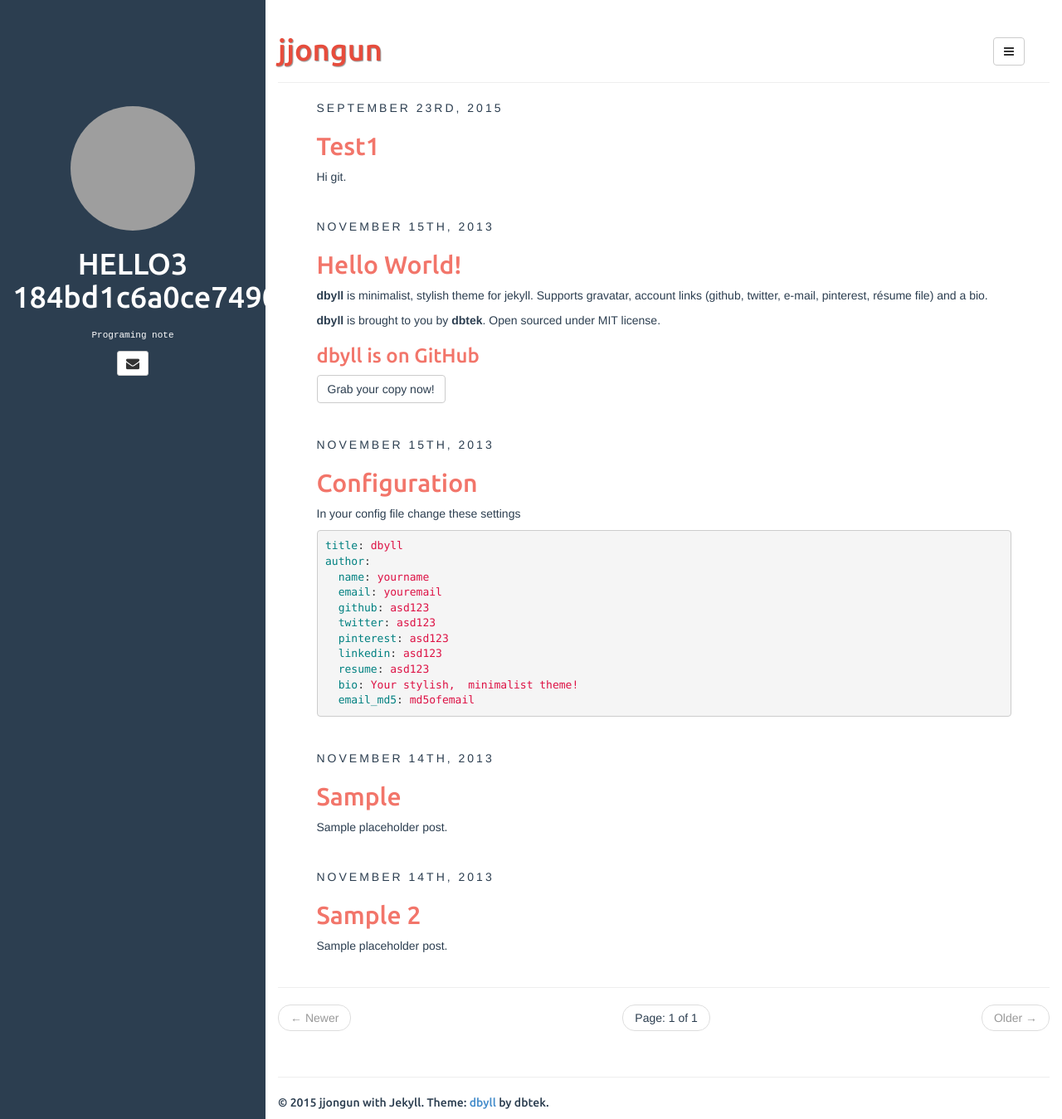
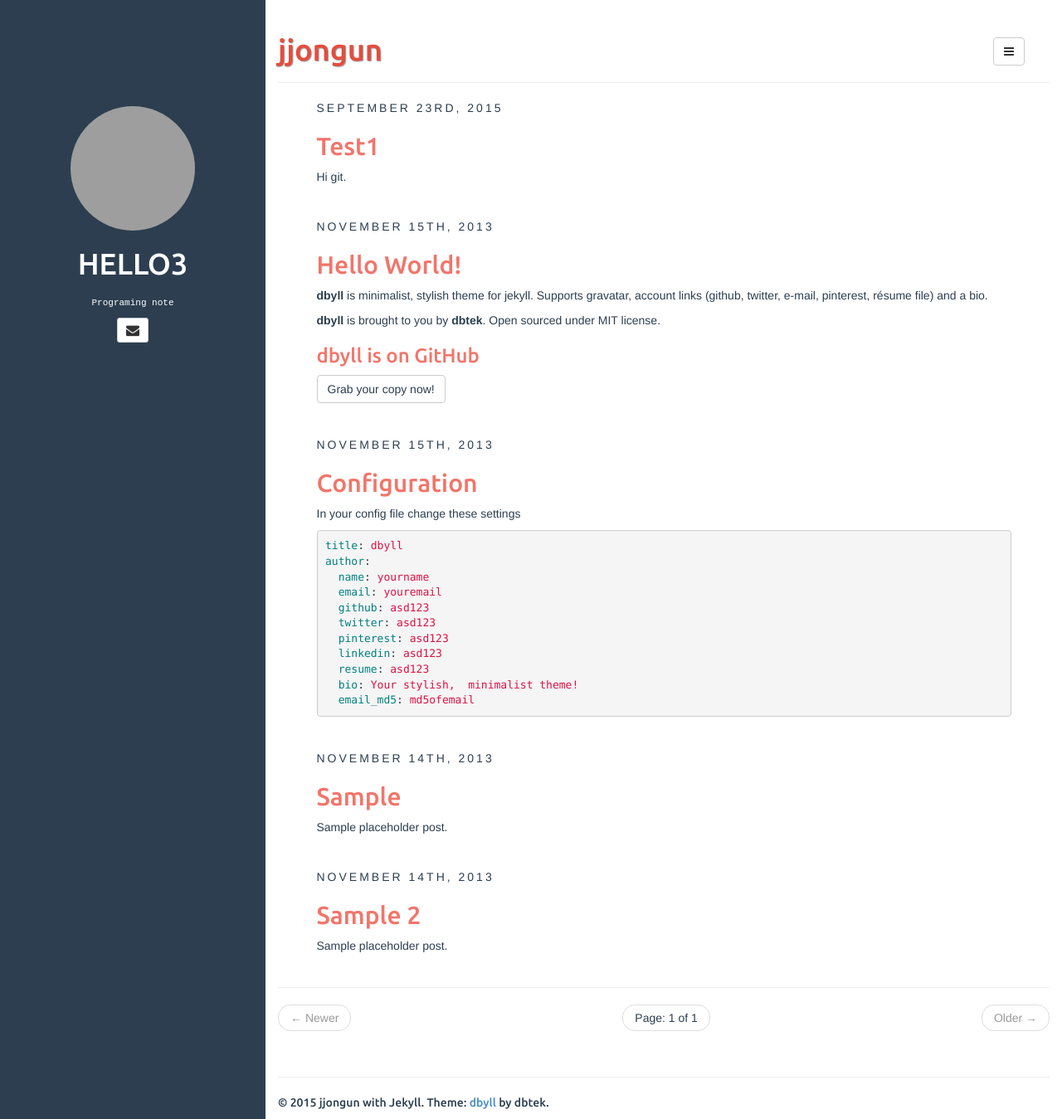
Before and after one commit to dbtek/dbyll, a Jekyll site: the page built from index.html, in a window 1280 px wide and 1349 px high. Shown: the whole window at 83% size. Built offline with Jekyll 4.4.1, drawn with Linux system fonts in a browser that asks for light colours; the list of posts is cut into pages by our own code; part of the change alters nothing that is shown; grey boxes are pictures that could not be loaded.

```diff
--- a/_includes/sidebar.html
+++ b/_includes/sidebar.html
@@ -3,7 +3,7 @@
 	<a href="{{ site.BASE_PATH }}/">
 		<img src="http://www.gravatar.com/avatar/{{site.author.email_md5}}?s=150" class="img-circle" />
 	</a>
-	<h1>HELLO3 {{site.author.email_md5}}</h1>
+	<h1>HELLO3</h1>
 	<h3 class="title">
         <a href="{{ site.BASE_PATH }}/">{{ site.title }}</a>
     </h3>
```
